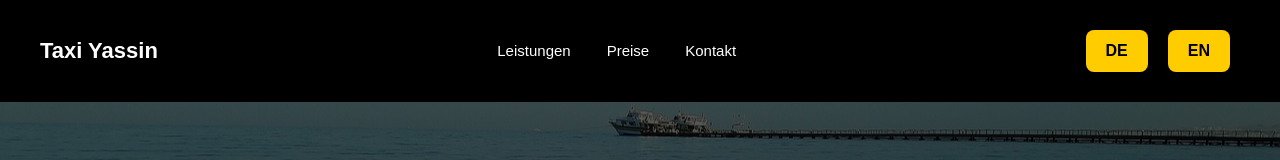
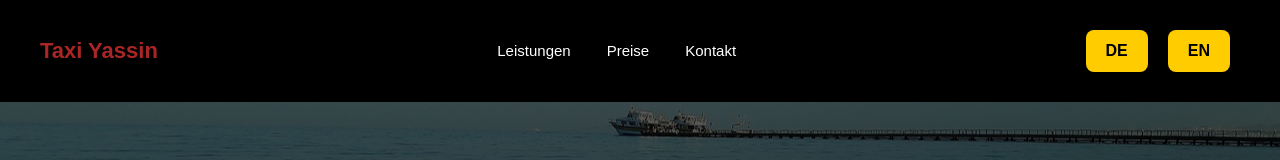
Before and after one commit to Sameh-Hamdalla/Taxi-Firma, a React (Vite) app in the folder taxi-firma/: page / in a window 1280 px wide. Shown: the top 160 px of the page. Built offline with nearby package versions, Linux system fonts and the light colour scheme.

Commit message:
add hover  effect
^o

```diff
--- a/taxi-firma/src/index.css
+++ b/taxi-firma/src/index.css
@@ -274,3 +274,8 @@ a[href^="mailto"] {
 .hero p {
   text-shadow: 0 2px 6px rgba(0,0,0,0.7);
 }
+h1,h2:hover {
+  color: rgb(170, 38, 38);
+  cursor: pointer;
+
+}
```
